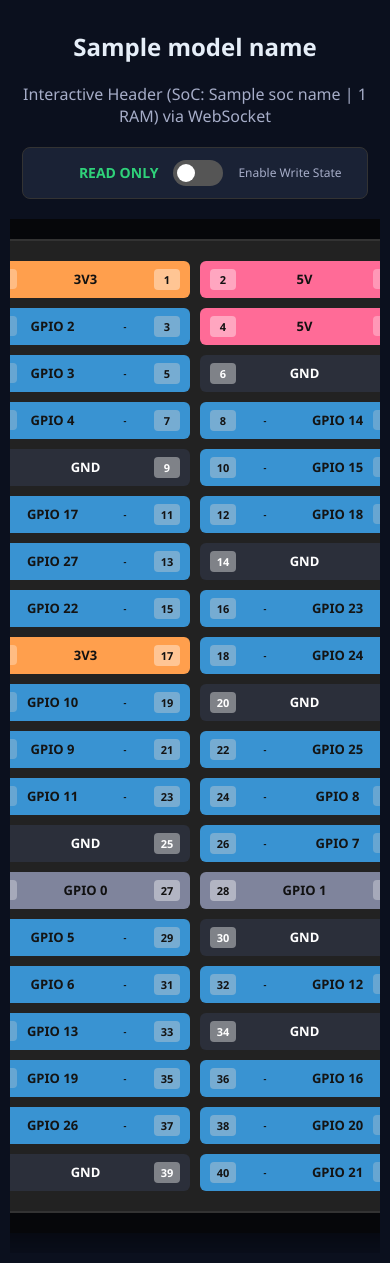
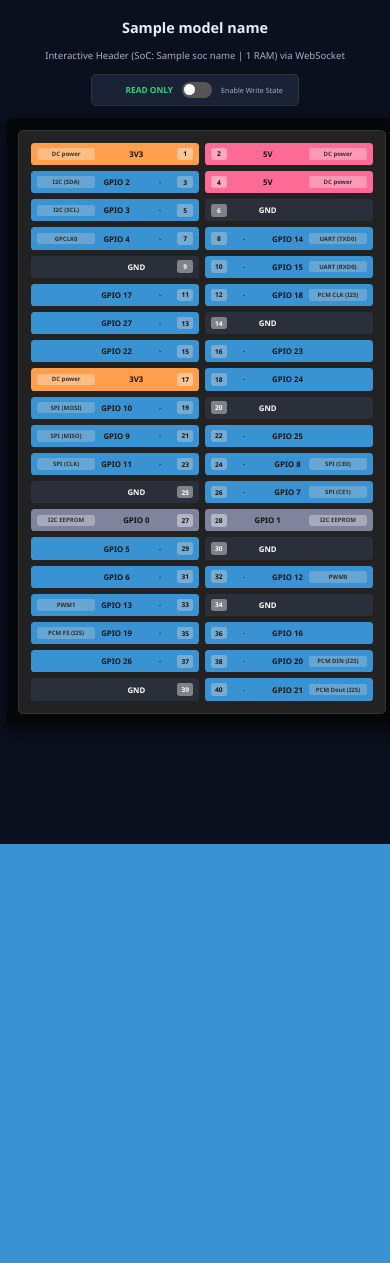
Before and after one commit to irfantuxz/gpioweb, a Flask app: template templates/index.html in a window 390 px wide. After the commit the page ends 844 px from the top, so only its background shows below. Run offline with Flask 3, Linux system fonts and the light colour scheme; the template is opened without the code that fills it: most values are stand-ins (such as "Sample title", 1, 10 or a date in 2020); some libraries are stand-ins or nearby versions.

Commit message:
Update index.html

```diff
--- a/templates/index.html
+++ b/templates/index.html
@@ -7,6 +7,14 @@
     <!-- <script src="https://cdnjs.cloudflare.com/ajax/libs/socket.io/4.0.1/socket.io.js"></script>  -->
     <script src="{{ url_for('static', filename='js/socket.io.min.js') }}"></script>
     <style>
+@media screen and (max-width: 600px) {
+    body {
+        /* Mengatur titik tumpu zoom di tengah atas */
+        zoom: 0.6;
+        -moz-transform: scale(0.6); /* Fallback untuk Firefox lama */
+        -moz-transform-origin: top center;
+    }
+}
         :root {
             --bg-color: #0b101e;      --text-color: #e6eef8;   --board-bg: #06070a;
             --pin-power5v: #ff6b97;   --pin-power3v: #ff9f4d;  --pin-gnd: #2b2f3a;
@@ -138,11 +146,11 @@
         <span style="font-size: 12px; color: #a6adc8;">Enable Write State</span>
     </div>
 
-    <div class="board-container">
+    <!-- <div class="board-container"> -->
         <div class="board" id="mainBoard">
             <div class="header-j8" id="pin-container"></div>
         </div>
-    </div>
+    <!-- </div> -->
 
     <script>
         // Pemetaan Fungsi Berdasarkan Tabel Header GPIO Raspberry Pi 40-pin (J8)
```
